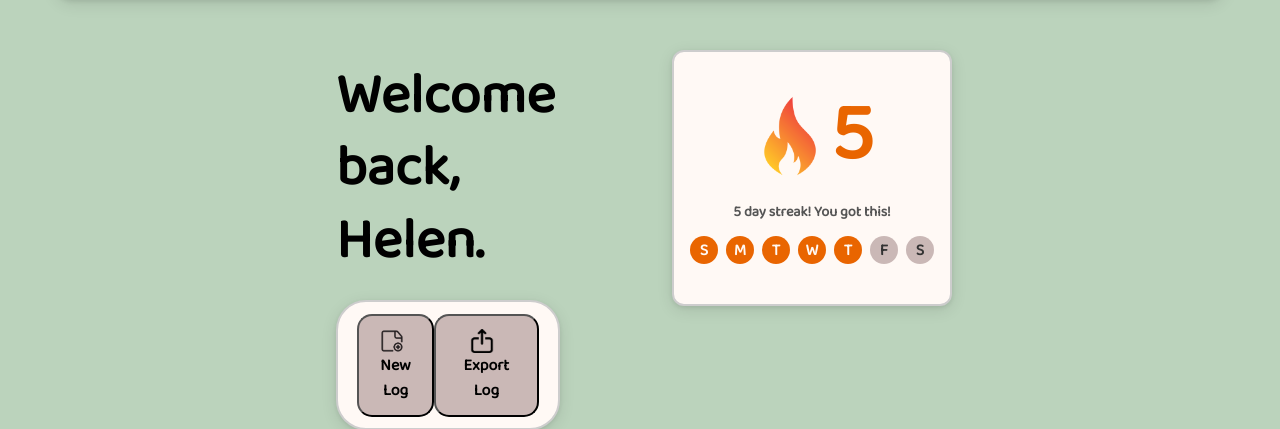
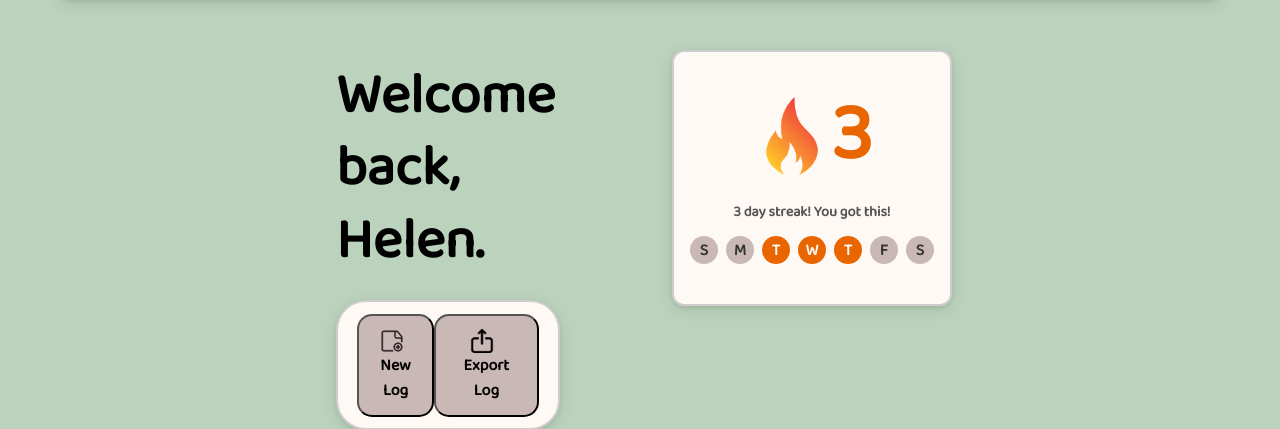
Before and after one commit to mikaela-beakley/NouriSync, a Flask app: page / in a window 1280 px wide; the page is wider, and only the part inside the window is pictured. Shown: the part 92-521 px from the top of that part. Run offline with Flask 3, Linux system fonts and the light colour scheme; some libraries are stand-ins or nearby versions.

Commit message:
3 day streak

```diff
--- a/web/src/templates/index.html
+++ b/web/src/templates/index.html
@@ -57,12 +57,12 @@
                 <div class="streak-info">
                     <div class="streak-info-top">
                         <img src="../static/fire-logo-streak.png" alt="fire streak logo" class="fire-streak-image">
-                        <b>5</b>
+                        <b>3</b>
                     </div>
-                    <div class="streak-info-bottom">5 day streak! You got this!</div>
+                    <div class="streak-info-bottom">3 day streak! You got this!</div>
                     <div class="streak-days">
-                        <span class="day completed">S</span>
-                        <span class="day completed">M</span>
+                        <span class="day">S</span>
+                        <span class="day">M</span>
                         <span class="day completed">T</span>
                         <span class="day completed">W</span>
                         <span class="day completed">T</span>
```
